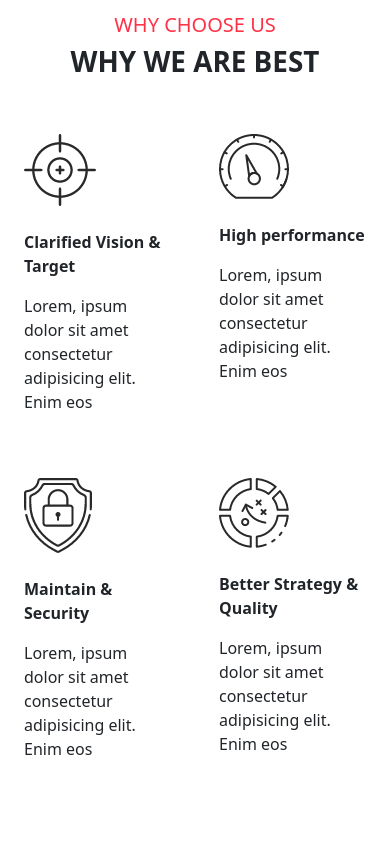
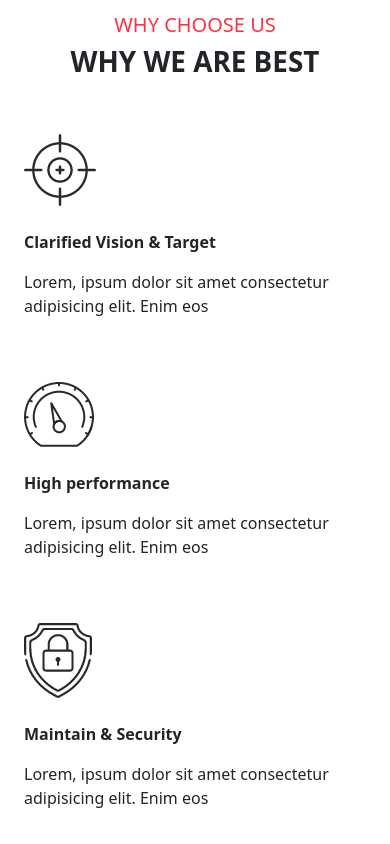
Before and after one commit to Rudradeep369/Web-developer-assignment-fylehq, a plain HTML site: page index.html in a window 390 px wide. Shown: the part 2180-3024 px from the top of the page. Drawn offline with nearby package versions, Linux system fonts and the light colour scheme.

Commit message:
Minor update

```diff
--- a/index.html
+++ b/index.html
@@ -180,25 +180,25 @@
             <h1 class="fw-bold">WHY WE ARE BEST</h1>
         </div>
         <div class="row">
-            <div class="col g-5">
+            <div class="col-md-3 g-5">
                 <img src="images/1-1.png" alt="image" style="height: 40; width: 40;">
                 <p class="fw-bolder pt-4">Clarified Vision & Target</p>
                 <p>Lorem, ipsum dolor sit amet consectetur adipisicing elit. Enim eos
                 </p>
             </div>
-            <div class="col g-5">
+            <div class="col-md-3 g-5">
                 <img src="images/2-1.png" alt="image" style="height: 40; width: 40;">
                 <p class="fw-bolder pt-4">High performance</p>
                 <p>Lorem, ipsum dolor sit amet consectetur adipisicing elit. Enim eos
                 </p>
             </div>
-            <div class="col g-5">
+            <div class="col-md-3 g-5">
                 <img src="images/3-1.png" alt="image" style="height: 40; width: 40;">
                 <p class="fw-bolder pt-4">Maintain & Security</p>
                 <p>Lorem, ipsum dolor sit amet consectetur adipisicing elit. Enim eos
                 </p>
             </div>
-            <div class="col g-5">
+            <div class="col-md-3 g-5">
                 <img src="images/4.png" alt="image" style="height: 40; width: 40;">
                 <p class="fw-bolder pt-4">Better Strategy & Quality</p>
                 <p>Lorem, ipsum dolor sit amet consectetur adipisicing elit. Enim eos
```
